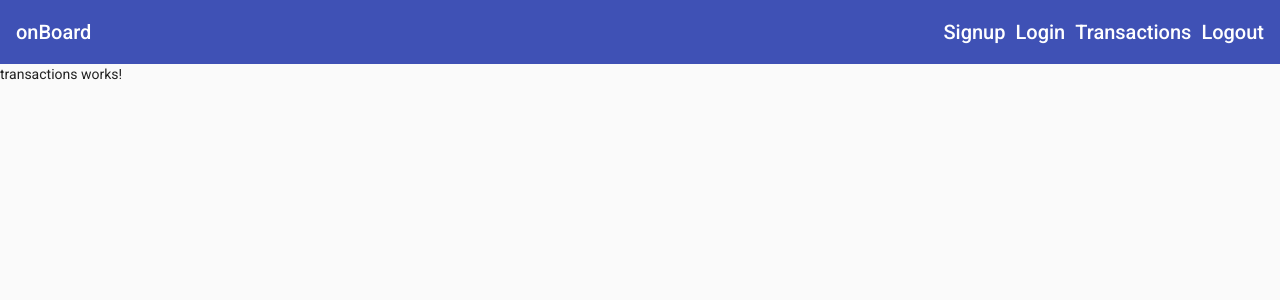
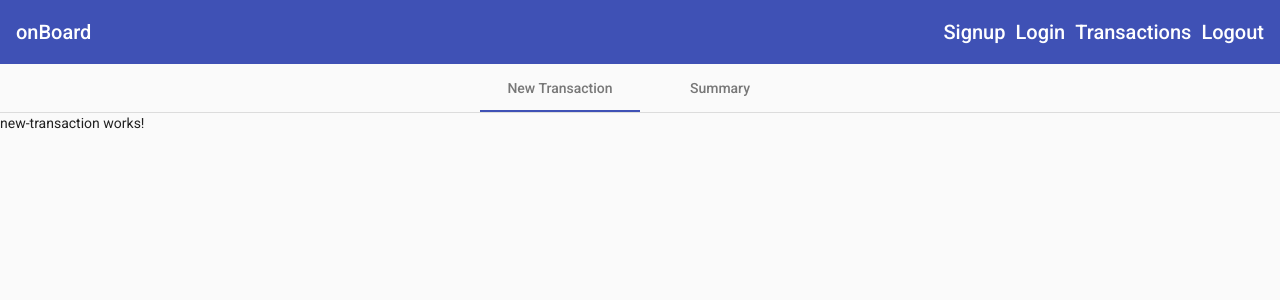
Before and after one commit to JoaoRodriguesGithub/OnboardFrontend, an Angular app: page /transactions in a window 1280 px wide. Shown: the top 300 px of the page. Built offline with nearby package versions, Linux system fonts and the light colour scheme.

Commit message:
Coding navigations tabs for past transactions and new transactions

```diff
--- a/src/app/app.module.ts
+++ b/src/app/app.module.ts
@@ -14,6 +14,7 @@
 import { FormsModule, ReactiveFormsModule } from '@angular/forms';
 import { HeaderComponent } from './navigation/header/header.component';
 import { SidenavListComponent } from './navigation/sidenav-list/sidenav-list.component';
+import { PastTransactionsComponent } from './transactions/past-transactions/past-transactions.component';
 
 @NgModule({
   declarations: [
@@ -24,7 +25,8 @@
     NewTransactionComponent,
     WelcomeComponent,
     HeaderComponent,
-    SidenavListComponent
+    SidenavListComponent,
+    PastTransactionsComponent
   ],
   imports: [
     BrowserModule,
--- a/src/app/material.module.ts
+++ b/src/app/material.module.ts
@@ -7,6 +7,7 @@
 import { MatToolbarModule } from '@angular/material/toolbar';
 import { MatListModule } from '@angular/material/list';
 import {MatSelectModule} from '@angular/material/select';
+import {MatTabsModule} from '@angular/material/tabs';
 
 @NgModule({
   imports: [
@@ -18,6 +19,7 @@
     MatToolbarModule,
     MatListModule,
     MatSelectModule,
+    MatTabsModule,
   ],
   exports: [
     MatButtonModule,
@@ -28,6 +30,7 @@
     MatToolbarModule,
     MatListModule,
     MatSelectModule,
+    MatTabsModule,
   ],
 })
 export class MaterialModule {}
--- /dev/null
+++ b/src/app/transactions/past-transactions/past-transactions.component.html
@@ -0,0 +1 @@
+<p>past-transactions works!</p>
--- /dev/null
+++ b/src/app/transactions/past-transactions/past-transactions.component.ts
@@ -0,0 +1,15 @@
+import { Component, OnInit } from '@angular/core';
+
+@Component({
+  selector: 'app-past-transactions',
+  templateUrl: './past-transactions.component.html',
+  styleUrls: ['./past-transactions.component.css']
+})
+export class PastTransactionsComponent implements OnInit {
+
+  constructor() { }
+
+  ngOnInit(): void {
+  }
+
+}
--- a/src/app/transactions/transactions.component.html
+++ b/src/app/transactions/transactions.component.html
@@ -1 +1,8 @@
-<p>transactions works!</p>
+<mat-tab-group mat-align-tabs="center">
+  <mat-tab label="New Transaction">
+    <app-new-transaction></app-new-transaction>
+  </mat-tab>
+  <mat-tab label="Summary">
+    <app-past-transactions></app-past-transactions>
+  </mat-tab>
+</mat-tab-group>
```
Also changed, not shown: src/app/transactions/past-transactions/past-transactions.component.css (added), 1 other file (tests, documents, lock files or other folders).
